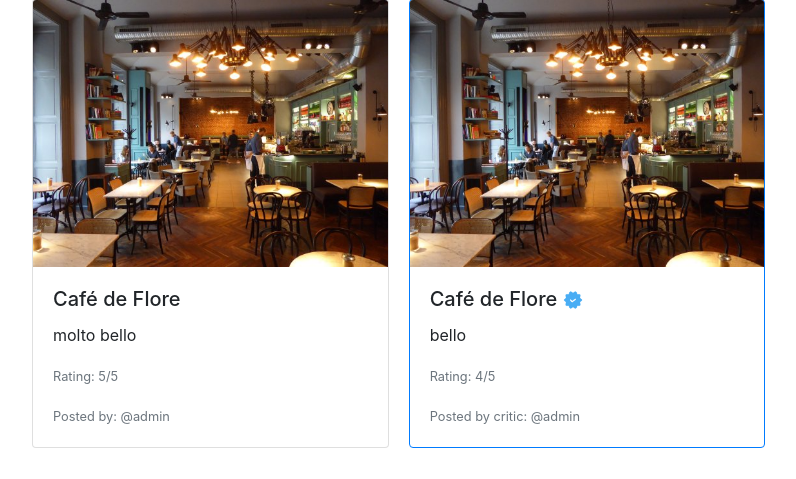
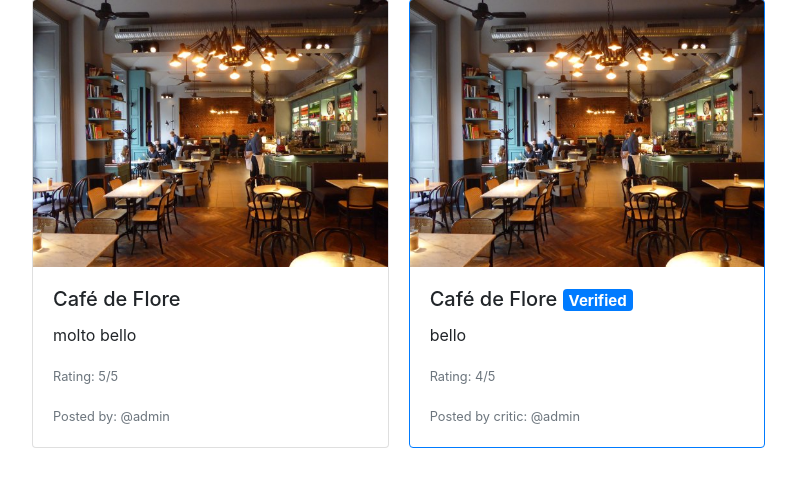
Before and after one commit to paulfersi/fork_finder, a Django app: page / in a window 1280 px wide. Shown: the part 225-704 px from the top of the page, without its empty margins (53-849 px from the left). Run offline with Django 5.2, Linux system fonts and the light colour scheme; a user stored in the database is signed in; data comes from the database, SQL or seed files in the repository; some libraries are stand-ins or nearby versions.

Commit message:
fixed verified badge

```diff
--- a/templates/feed.html
+++ b/templates/feed.html
@@ -20,7 +20,7 @@
                     <div class="card border-primary mb-3">
                         <img src="{{ review.photo.url }}" class="card-img-top" alt="Restaurant Photo">
                         <div class="card-body">
-                            <h5 class="card-title">  {{ review.restaurant.name }} <img src="{{ MEDIA_URL }}verified.png" alt="Verified" style="width: 20px; height: 20px;"></h5>
+                            <h5 class="card-title">  {{ review.restaurant.name }} <span class="badge badge-primary">Verified</span></h5>
                             <p class="card-text">{{ review.body }}</p>
                             <p class="card-text"><small class="text-muted">Rating: {{ review.rating }}/5</small></p>
                             <p class="card-text"><small class="text-muted">Posted by critic: @{{ followed.user.username }}</small></p>
```
Also changed, not shown: media/verified.png (deleted).
